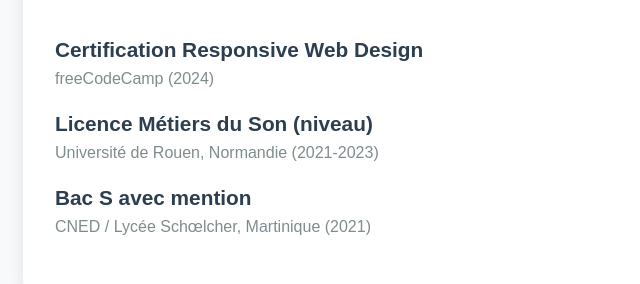
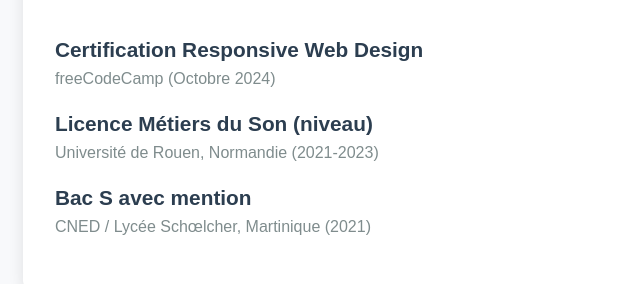
Before and after one commit to TommyLimier/cv-site2, a plain HTML site: page index.html in a window 1280 px wide. Shown: the part 1637-1921 px from the top of the page, 142-782 px from the left. Drawn offline with Linux system fonts and the light colour scheme.

Commit message:
Update index.html

```diff
--- a/index.html
+++ b/index.html
@@ -84,7 +84,7 @@
             <h2>Formation</h2>
             <div class="event">
                 <h3>Certification Responsive Web Design</h3>
-                <p>freeCodeCamp (2024)</p>
+                <p>freeCodeCamp (Octobre 2024)</p>
             </div>
             <div class="event">
                 <h3>Licence Métiers du Son (niveau)</h3>
```
